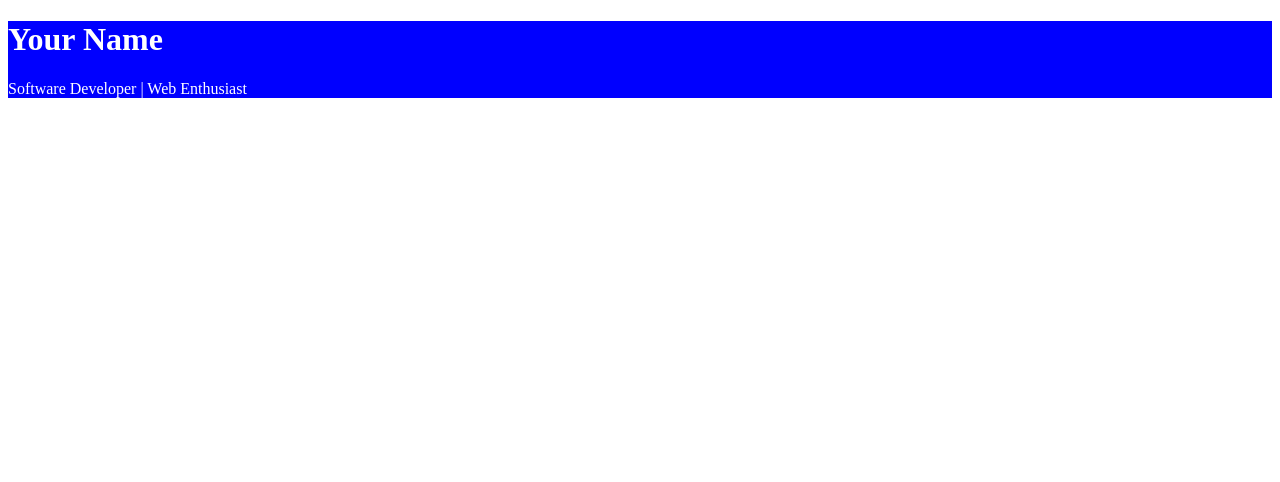
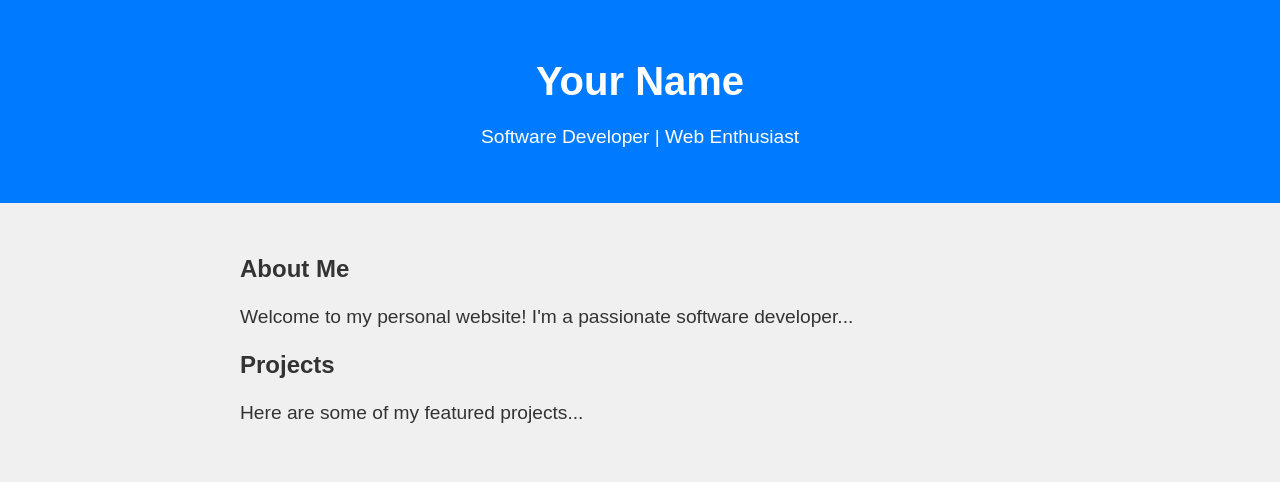
Before and after one commit to GoPark1995/GoPark1995.github.io, a plain HTML site: page index.html in a window 1280 px wide. Drawn offline with Linux system fonts and the light colour scheme.

Commit message:
Update styles.css

```diff
--- a/styles.css
+++ b/styles.css
@@ -1,9 +1,26 @@
-/* styles.css */
-header {
-    color: white; /* 文本颜色改为白色 */
-    background-color: blue; /* 背景颜色改为蓝色 */
-}
-
-.container {
-    color: white; /* 文本颜色改为白色 */
-}
+body {
+            font-family: Arial, sans-serif;
+            margin: 0;
+            padding: 0;
+            background-color: #f0f0f0;
+            color: #333;
+        }
+        header {
+            background-color: #007bff;
+            color: white;
+            text-align: center;
+            padding: 2rem 0;
+        }
+        .container {
+            max-width: 800px;
+            margin: 0 auto;
+            padding: 2rem;
+        }
+        h1 {
+            font-size: 2.5rem;
+            margin-bottom: 1rem;
+        }
+        p {
+            font-size: 1.2rem;
+            line-height: 1.5;
+        }
```
